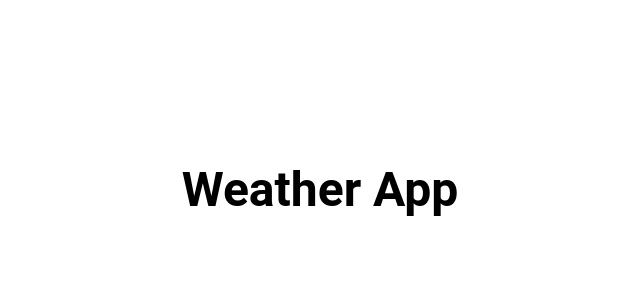
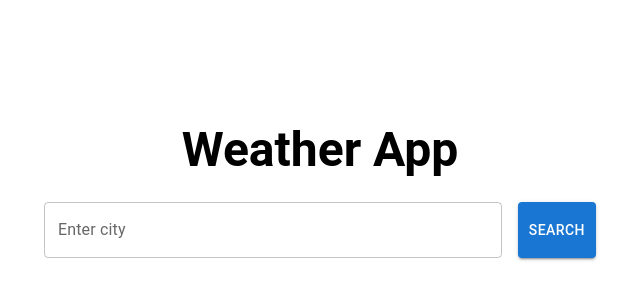
Before and after one commit to mokone-september/weather-appicaltion, a React (Vite) app: page / in a window 1280 px wide. Shown: the part 218-518 px from the top of the page, without its empty margins (320-960 px from the left). Built offline with nearby package versions, Linux system fonts and the light colour scheme.

Commit message:
feat: implement weather fetching functionality and enhance UI layout

```diff
--- a/src/App.tsx
+++ b/src/App.tsx
@@ -1,16 +1,79 @@
-import { Box, Typography } from "@mui/material";
+import { useState } from "react";
+import {
+  Box,
+  TextField,
+  Button,
+  Card,
+  CardContent,
+  Typography,
+  Container,
+} from "@mui/material";
 
 export default function App() {
+  const [city, setCity] = useState("");
+
+  type Weather = {
+    temperature: number;
+    windspeed: number;
+    winddirection: number;
+    weathercode: number;
+    time?: string;
+  };
+
+  const [weather, setWeather] = useState<Weather | null>(null);
+
+  const getWeather = async () => {
+    if (!city) return;
+
+    // Example: using open-meteo API for demo
+    const res = await fetch(
+      `https://api.open-meteo.com/v1/forecast?latitude=-26.2&longitude=28.0&current_weather=true`
+    );
+    const data = await res.json();
+    setWeather(data.current_weather);
+  };
+
   return (
-    <Box
-      display="flex"
-      justifyContent="center"
-      alignItems="center"
-      height="100vh"
+    <Container
+      maxWidth="sm"
+      sx={{
+        display: "flex",
+        flexDirection: "column",
+        justifyContent: "center",
+        alignItems: "center",
+        height: "100vh",
+        gap: 3,
+      }}
     >
       <Typography variant="h3" fontWeight="bold">
         Weather App
       </Typography>
-    </Box>
+
+      <Box sx={{ display: "flex", gap: 2, width: "100%" }}>
+        <TextField
+          fullWidth
+          label="Enter city"
+          variant="outlined"
+          value={city}
+          onChange={(e) => setCity(e.target.value)}
+        />
+        <Button variant="contained" onClick={getWeather}>
+          Search
+        </Button>
+      </Box>
+
+      {weather && (
+        <Card sx={{ width: "100%", mt: 2 }}>
+          <CardContent>
+            <Typography variant="h5" gutterBottom>
+              Current Weather
+            </Typography>
+            <Typography>Temperature: {weather.temperature}°C</Typography>
+            <Typography>Wind: {weather.windspeed} km/h</Typography>
+            <Typography>Weather Code: {weather.weathercode}</Typography>
+          </CardContent>
+        </Card>
+      )}
+    </Container>
   );
 }
```
